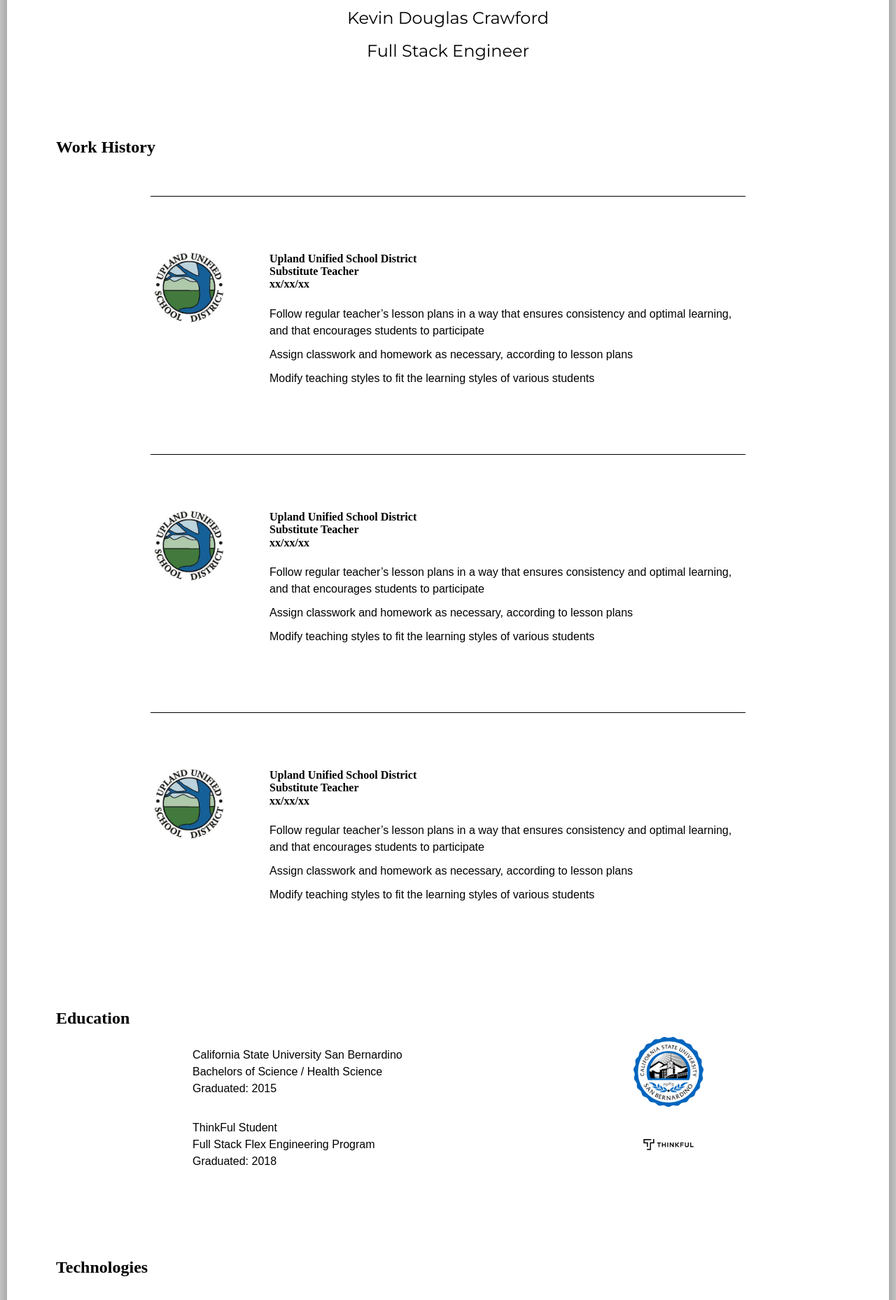
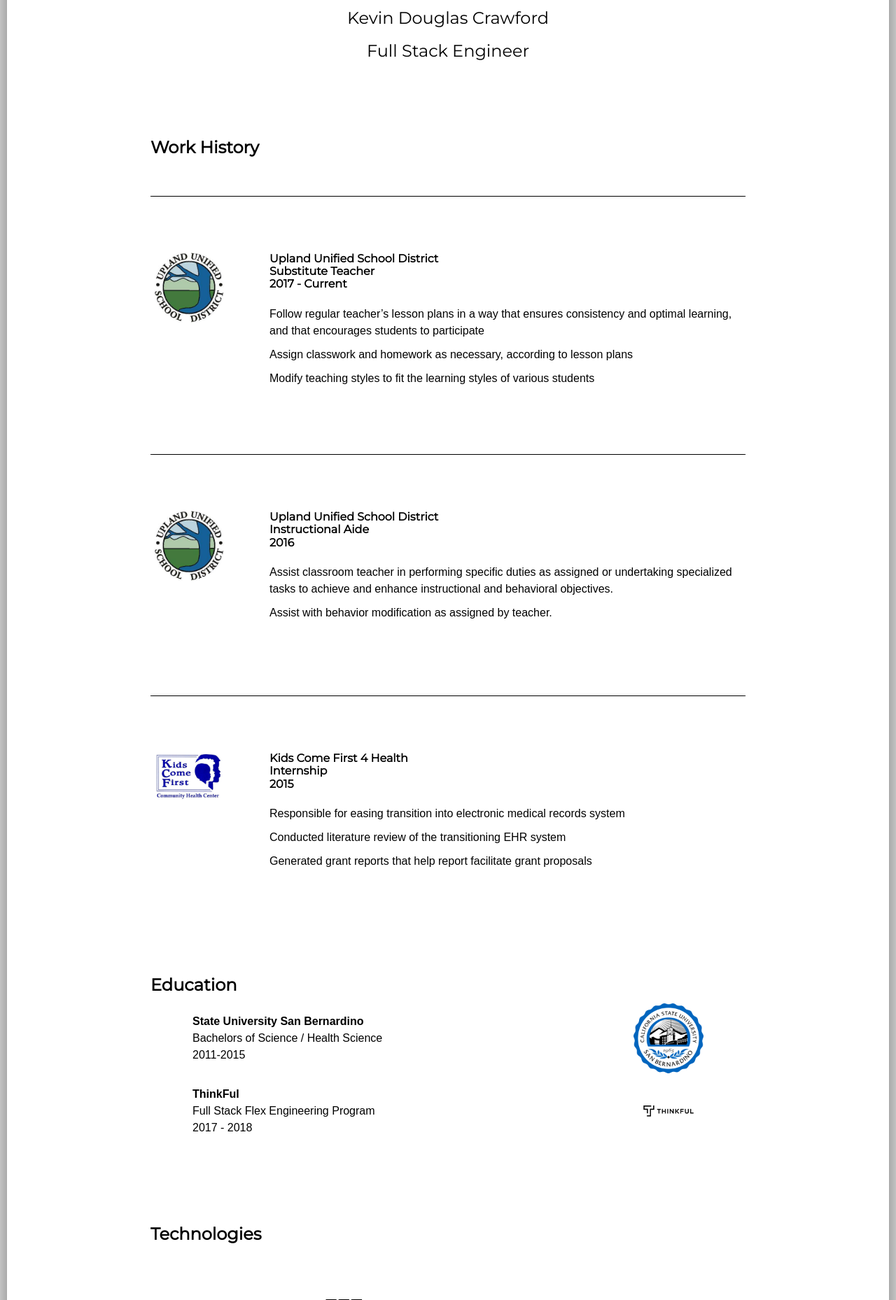
Before and after one commit to kevin-crawford/portfolio, a PHP site: page /about.html in a window 1280 px wide. Shown: the part 251-2109 px from the top of the page at 70% size. Run offline with PHP 8.4, Linux system fonts and the light colour scheme; some libraries are stand-ins or nearby versions; some web fonts are replaced.

Commit message:
added new styling to projects, added new about info

```diff
--- a/about.html
+++ b/about.html
@@ -109,7 +109,7 @@
 							<div class="job-title">
 									<h4>Upland Unified School District</h4>
 									<h4>Substitute Teacher</h4>
-									<h4>xx/xx/xx</h4>
+									<h4>2017 - Current</h4>
 							</div>
 							<ul>
 								<li>Follow regular teacher’s lesson plans in a way that ensures consistency and optimal learning, and that encourages students to participate</li>
@@ -127,20 +127,13 @@
 						<div class="job-detail">
 							<div class="job-title">
 									<h4>Upland Unified School District</h4>
-									<h4>Substitute Teacher</h4>
-									<h4>xx/xx/xx</h4>
+									<h4>Instructional Aide</h4>
+									<h4>2016</h4>
 							</div>
 							<ul>
-								<li>
-									Follow regular teacher’s lesson plans in a way that ensures consistency and optimal learning, and that encourages students
-									to participate
-								</li>
-								<li>
-									Assign classwork and homework as necessary, according to lesson plans
-								</li>
-								<li>
-									Modify teaching styles to fit the learning styles of various students
-								</li>
+								<li>Assist classroom teacher in performing specific duties as assigned or undertaking specialized tasks to achieve and enhance instructional and behavioral objectives.</li>
+								<li>Assist with behavior modification as assigned by teacher.</li>
+								<li></li>
 							</ul>
 						</div>
 					</div>
@@ -148,26 +141,19 @@
 
 					<div class="job-container">
 						<div class="job-icon">
-							<img src="img/uplanduni-logo.jpg" alt="upland unified logo">
+							<img src="img/kcf4h.jpg" alt="upland unified logo">
 						</div>
 
 						<div class="job-detail">
 							<div class="job-title">
-									<h4>Upland Unified School District</h4>
-									<h4>Substitute Teacher</h4>
-									<h4>xx/xx/xx</h4>
+									<h4>Kids Come First 4 Health</h4>
+									<h4>Internship</h4>
+									<h4>2015</h4>
 							</div>
 							<ul>
-								<li>
-									Follow regular teacher’s lesson plans in a way that ensures consistency and optimal learning, and that encourages students
-									to participate
-								</li>
-								<li>
-									Assign classwork and homework as necessary, according to lesson plans
-								</li>
-								<li>
-									Modify teaching styles to fit the learning styles of various students
-								</li>
+								<li>Responsible for easing transition into electronic medical records system</li>
+								<li>Conducted literature review of the transitioning EHR system</li>
+								<li>Generated grant reports that help report facilitate grant proposals</li>
 							</ul>
 						</div>
 					</div>
@@ -178,9 +164,9 @@
 					<div class="edu-container">
 						<div class="edu-detail">
 							<ul>
-								<li>California State University San Bernardino</li>
+								<li><b>State University San Bernardino</b></li>
 								<li>Bachelors of Science / Health Science</li>
-								<li>Graduated: 2015</li>
+								<li>2011-2015</li>
 							</ul>
 						</div>
 						<img class="edu-icon" src="img/csusb-logo.png" alt="CSUSB logo">
@@ -188,9 +174,9 @@
 					<div class="edu-container">
 						<div class="edu-detail">
 							<ul>
-								<li>ThinkFul Student</li>
+								<li><b>ThinkFul</b></li>
 								<li>Full Stack Flex Engineering Program</li>
-								<li>Graduated: 2018</li>
+								<li>2017 - 2018</li>
 							</ul>
 						</div>
 						<img class="edu-icon" src="img/thinkful-logo.png" alt="thinkful logo">
--- a/css/index.css
+++ b/css/index.css
@@ -33,13 +33,13 @@
 }
 
 h3 {
-	font-family: Avenir, serif;
+	font-family: montserrat;
 	font-size: 24px;
-	margin: 10px 10px;
+	margin: 10px 0px;
 }
 
 h4 {
-	font-family: Avenir, serif;
+	font-family: montserrat, serif;
 }
 
 p {
@@ -78,7 +78,7 @@
 }
 
 #content-wrapper {
-	max-width: 1140px;
+	max-width: 850px;
 	margin: auto;
 }
 
```
Also changed, not shown: other parts of css/index.css (+19 -12 lines), index.html (+3 -4 lines), js/index.js (+66 -30 lines), projects.html (+10 -10 lines), img/kcf4h.jpg (added).
